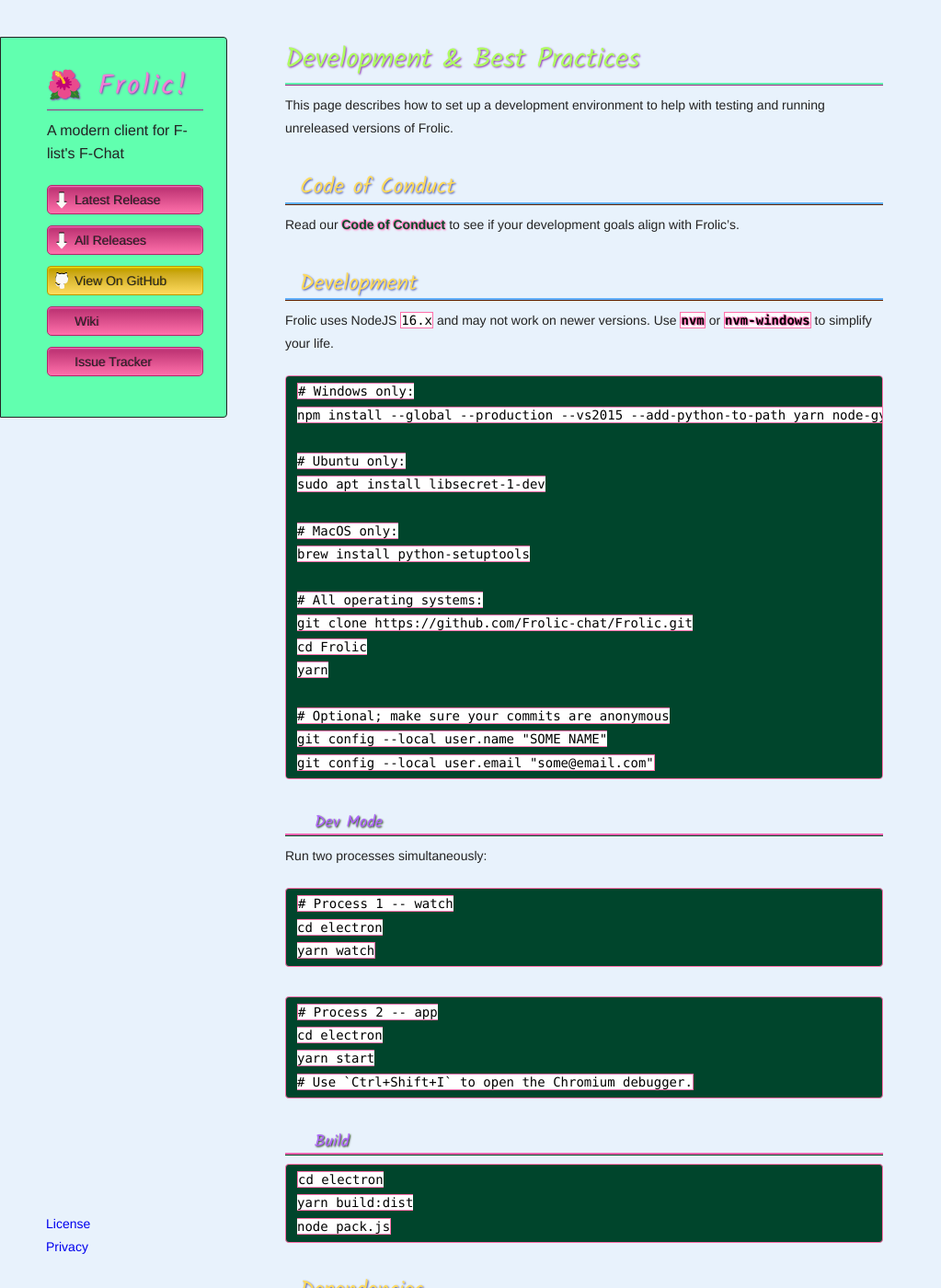
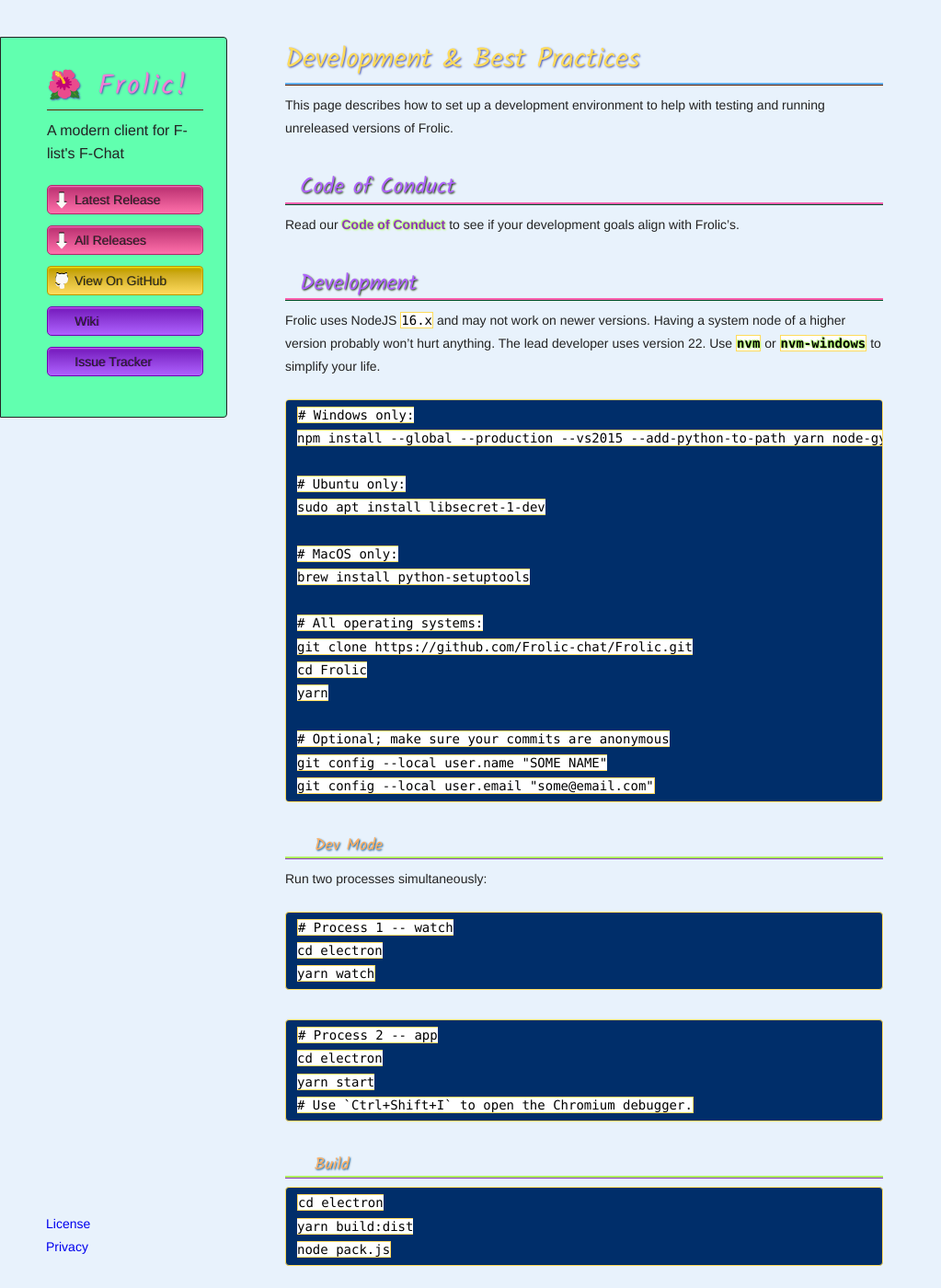
Before and after one commit to Frolic-chat/frolic-chat.github.io, a Jekyll site: the page built from wiki/development/development.md, in a window 1280 px wide and 1400 px high. Shown: the whole window at 92% size, without its empty margins (0-1023 px from the left). Built offline with Jekyll 4.4.1, drawn with Linux system fonts in a browser that asks for light colours.

Commit message:
What if this was actually organized

````diff
--- a/assets/css/style.scss
+++ b/assets/css/style.scss
@@ -359,7 +359,7 @@ td {
 	background-color: $color-td-bg;
 }
 
-$text-color: color.adjust(random-color-from($primary-colors), $lightness: -50%, $space: oklch);
+$text-color: color.adjust(random-color-from($primary-colors), $lightness: -30%, $space: oklch);
  table.wikilinks {
   td {
     a {
@@ -367,7 +367,7 @@ $text-color: color.adjust(random-color-from($primary-colors), $lightness: -50%,
       color: $text-color;
     }
     color: $text-color;
-    background-color: color.adjust($random-opposite, $lightness: 50%, $space: oklch);
+    background-color: color.adjust($random-opposite, $lightness: 30%, $space: oklch);
   }
 }
 
--- a/wiki/development.md
+++ b/wiki/development/development.md
@@ -10,7 +10,7 @@ This page describes how to set up a development environment to help with testing
 Read our [Code of Conduct](wiki/CODE_OF_CONDUCT.html) to see if your development goals align with Frolic's.
 
 ## Development
-Frolic uses NodeJS `16.x` and may not work on newer versions. Use [`nvm`](https://github.com/nvm-sh/nvm) or [`nvm-windows`](https://github.com/coreybutler/nvm-windows) to simplify your life.
+Frolic uses NodeJS `16.x` and may not work on newer versions. Having a system node of a higher version probably won't hurt anything. The lead developer uses version 22. Use [`nvm`](https://github.com/nvm-sh/nvm) or [`nvm-windows`](https://github.com/coreybutler/nvm-windows) to simplify your life.
 
 ```bash
 # Windows only:
````
Also changed, not shown: wiki/LICENSE.md (+2 -2 lines), wiki/development/CHANGELOG-legacy.md (renamed from wiki/CHANGELOG-legacy.md), wiki/development/CHANGELOG.md (renamed from wiki/CHANGELOG.md), wiki/development/CODE_OF_CONDUCT.md (renamed from wiki/CODE_OF_CONDUCT.md), wiki/features/Kemonomimi.md (renamed from wiki/Kemonomimi.md), wiki/features/features-legacy.md (renamed from wiki/features-legacy.md), wiki/features/how-to-ads.md (renamed from wiki/how-to-ads.md), wiki/features/how-to-match.md (renamed from wiki/how-to-match.md).
